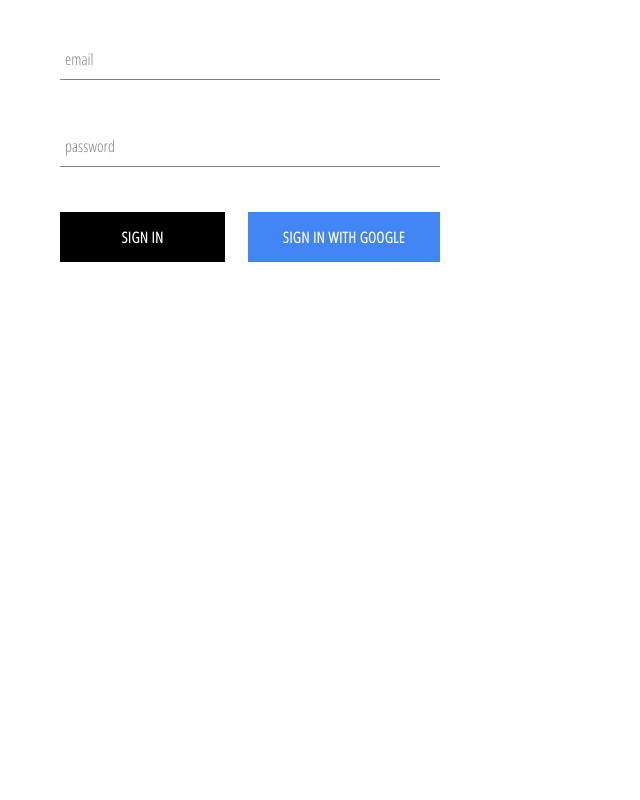
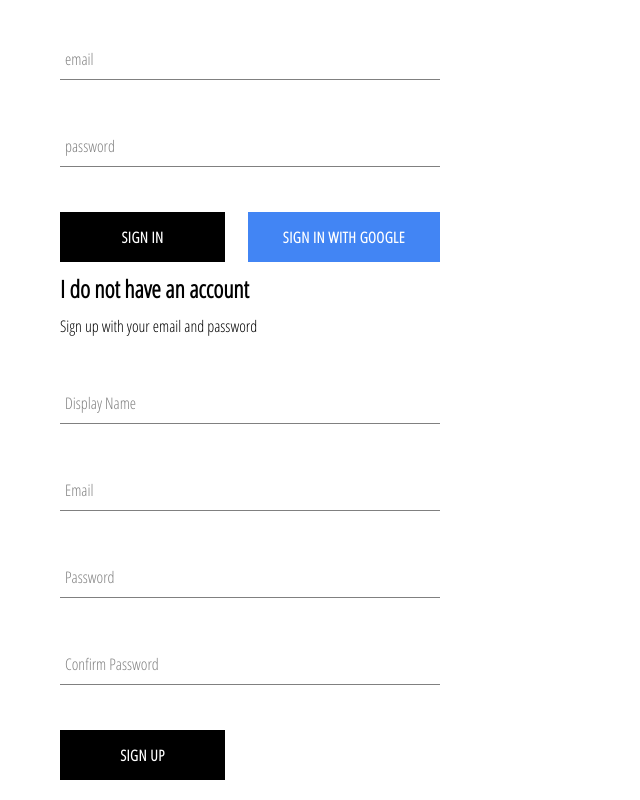
Before and after one commit to gktb/crwn-app, a React (Create React App) app: page /signin in a window 1280 px wide. Shown: the part 217-1017 px from the top of the page, without its empty margins (0-640 px from the left). Before the commit the page ends 800 px from the top, so only its background shows below. Built offline with nearby package versions, Linux system fonts and the light colour scheme; no server answers.

Commit message:
signup implementation is completed to store authenticated users into firestore database

```diff
--- a/src/App.js
+++ b/src/App.js
@@ -5,7 +5,7 @@
 import ShopPage from "./pages/shop/shop.component";
 import Header from "./components/header/header.component";
 import SignInAndSignUpPage from "./pages/sing-in-and-sign-up/sing-in-and-sign-up.component";
-import { auth } from "./firebase/firebase.utils";
+import { auth, createUserProfileDocument } from "./firebase/firebase.utils";
 
 class App extends React.Component {
   constructor() {
@@ -19,13 +19,26 @@
   unsubscribeFromAuth = null;
 
   componentDidMount() {
-    this.unsubscribeFromAuth = auth.onAuthStateChanged(user => {
-      this.setState({ currentUser: user });
-      console.log(user);
+    this.unsubscribeFromAuth = auth.onAuthStateChanged(async userAuth => {
+      if (userAuth) {
+        const userRef = await createUserProfileDocument(userAuth);
+
+        userRef.onSnapshot(snapShot => {
+          //console.log(snapShot.data());
+          this.setState({
+            currentUser: {
+              id: snapShot.id,
+              ...snapShot.data()
+            }
+          });
+          console.log(this.state);
+        });
+      }
+      this.setState({ currentUser: userAuth });
     });
   }
 
-  componentWillUnmount(){
+  componentWillUnmount() {
     this.unsubscribeFromAuth();
   }
 
--- /dev/null
+++ b/src/components/sign-up/sign-up.component.jsx
@@ -0,0 +1,65 @@
+import React from 'react';
+import FormInput from '../form-input/form-input.component';
+import CustomButton from '../custom-button/custom-button.component';
+import {auth, createUserProfileDocument } from '../../firebase/firebase.utils';
+import './sign-up.styles.scss';
+
+class SignUp extends React.Component{
+    constructor(){
+        super();
+        this.state = {
+            displayName: '',
+            email: '',
+            password: '',
+            confirmPassword: ''
+        };
+    }
+    handleSubmit = async event => {
+        event.preventDefault();
+        const {displayName, email, password, confirmPassword} = this.state;
+        if(password !== confirmPassword){
+            alert("passwords don't match");
+            return;
+        }
+
+        try {
+            const { user } = await auth.createUserWithEmailAndPassword(email, password) ;
+            await createUserProfileDocument(user, {displayName});
+            this.state ( {
+                displayName: '',
+                email: '',
+                password: '',
+                confirmPassword: ''
+            });
+
+        } catch (error) {
+            console.error(error);
+
+        }
+    };
+    handleChange = event => {
+        const {name, value} = event.target;
+        this.setState({[name]: value});
+    };
+
+    render() {
+        const {displayName, email, password, confirmPassword} = this.state;
+        return (
+        <div className='sign-up'>
+           <h2 className='title'> I do not have an account</h2>
+           <span> Sign up with your email and password </span>
+           <form className = 'sign-up-form' onSubmit = {this.handleSubmit}>
+               <FormInput type='text' name='displayName' value={displayName} onChange={this.handleChange} label='Display Name' required></FormInput>
+               <FormInput type='email' name='email' value={email} onChange={this.handleChange} label='Email' required></FormInput>
+               <FormInput type='password' name='password' value={password} onChange={this.handleChange} label='Password' required></FormInput>
+               <FormInput type='password' name='confirmPassword' value={confirmPassword} onChange={this.handleChange} label='Confirm Password' required></FormInput>
+
+               <CustomButton type='submit'> SIGN UP </CustomButton>
+           </form>
+
+        </div>
+        )
+    }
+}
+
+export default SignUp;
--- /dev/null
+++ b/src/components/sign-up/sign-up.styles.scss
@@ -0,0 +1,9 @@
+.sign-up {
+    display: flex;
+    flex-direction: column;
+    width: 380px;
+
+    .title {
+        margin: 10px 0;
+    }
+}
--- a/src/firebase/firebase.utils.js
+++ b/src/firebase/firebase.utils.js
@@ -1,6 +1,6 @@
-import firebase from 'firebase/app';
-import 'firebase/firestore';
-import 'firebase/auth';
+import firebase from "firebase/app";
+import "firebase/firestore";
+import "firebase/auth";
 
 const config = {
   apiKey: "AIzaSyCb7bexlhCdmvviShu2-itpFZJoM5sXuKY",
@@ -13,6 +13,29 @@
   measurementId: "G-B4R4K36C2Q"
 };
 
+export const createUserProfileDocument = async (userAuth, additionalData) => {
+  if (!userAuth) return;
+  const userRef = firestore.doc(`users/${userAuth.uid}`);
+  const snapShot = await userRef.get();
+
+  if(!snapShot.exists){
+    const {displayName, email} = userAuth;
+    const createdAt = new Date();
+    try{
+      await userRef.set({
+        displayName,
+        email,
+        createdAt,
+        ...additionalData
+      })
+    }
+    catch (error){
+      console.log('error on creating user ', error.message);
+    }
+  }
+  return userRef;
+};
+
 firebase.initializeApp(config);
 
 export const auth = firebase.auth();
@@ -20,7 +43,7 @@
 
 const provider = new firebase.auth.GoogleAuthProvider();
 
-  provider.setCustomParameters({prompt: 'select_account'});
+provider.setCustomParameters({ prompt: "select_account" });
 
 export const signInWithGoogle = () => auth.signInWithPopup(provider);
 
--- a/src/pages/sing-in-and-sign-up/sing-in-and-sign-up.component.jsx
+++ b/src/pages/sing-in-and-sign-up/sing-in-and-sign-up.component.jsx
@@ -1,10 +1,14 @@
 import React from "react";
 import "./sing-in-and-sign-up.component";
 import SignIn from "../../components/sign-in/sign-in.component";
+import SignUp from '../../components/sign-up/sign-up.component';
+import './sing-in-and-sign-up.styles.scss';
+
 
 const SignInAndSignUpPage = () => (
   <div className="sing-in-and-sign-up">
     <SignIn></SignIn>
+    <SignUp></SignUp>
   </div>
 );
 
--- a/src/pages/sing-in-and-sign-up/sing-in-and-sign-up.styles.scss
+++ b/src/pages/sing-in-and-sign-up/sing-in-and-sign-up.styles.scss
@@ -0,0 +1,6 @@
+.sign-in-and-sign-up {
+    width: 850px;
+    display: flex;
+    justify-content: space-between;
+    margin: 30px auto;
+}
```
Lines whose indentation alone changed are shown as unchanged.
